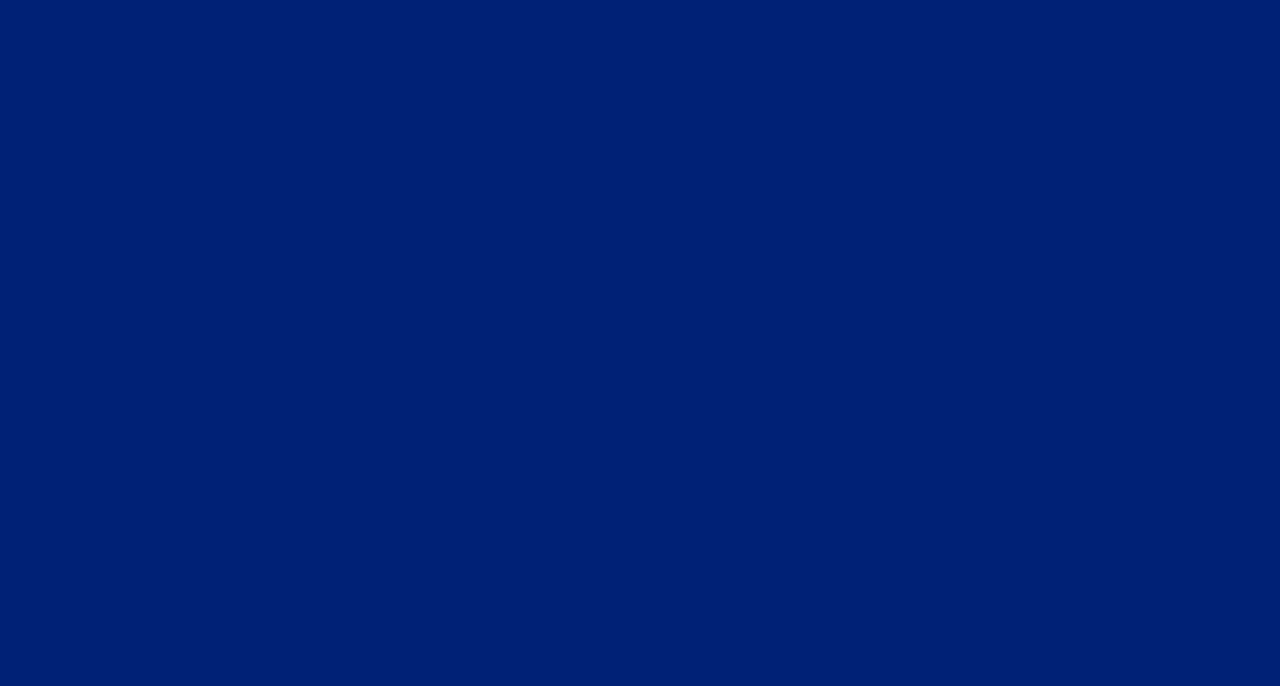
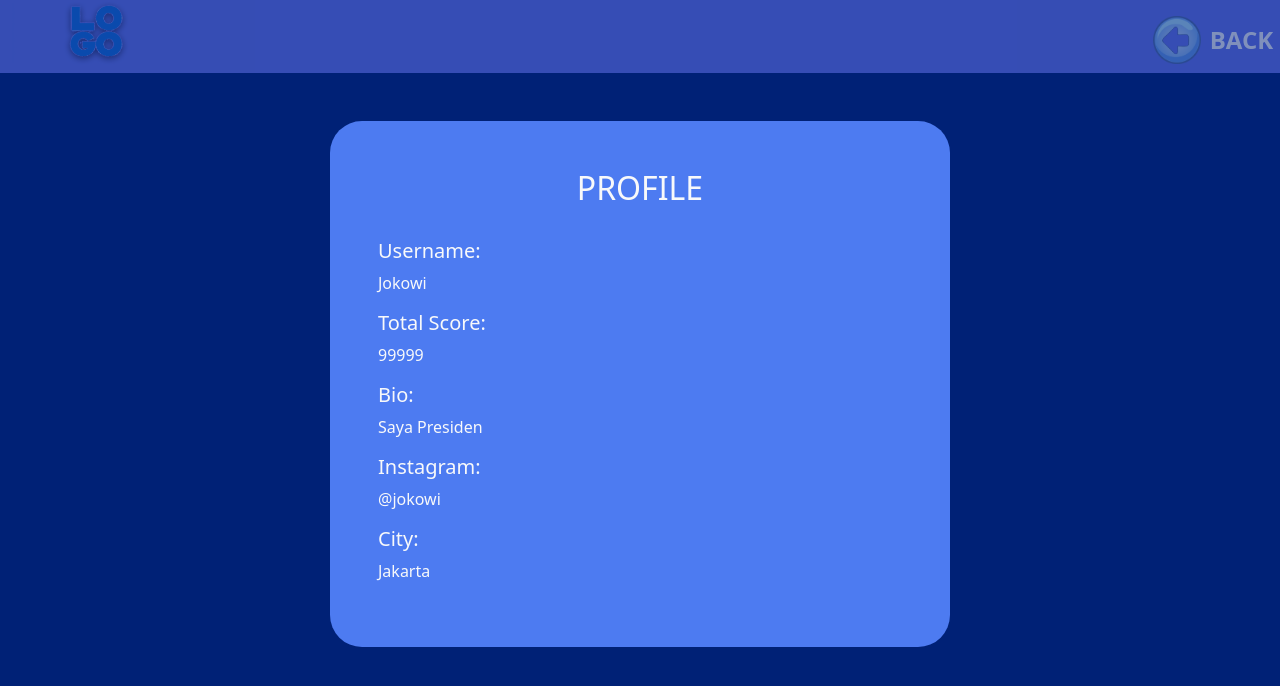
Before and after one commit to ardika24/web-games-ch9, a React (Create React App) app in the folder client/: page /user-profile in a window 1280 px wide. Before the commit this address had no page. Shown: the top 686 px of the page. Built offline with nearby package versions, Linux system fonts and the light colour scheme.

Commit message:
add user profile page

```diff
--- a/client/src/App.jsx
+++ b/client/src/App.jsx
@@ -5,6 +5,7 @@ import MyProfile from "./pages/MyProfile";
 import Register from "./pages/Register";
 import EditProfile from "./pages/EditProfile";
 import HomePage from "./pages/HomePage";
+import UserProfile from "./pages/UserProfile";
 
 function App() {
   return (
@@ -17,6 +18,7 @@ function App() {
           <Route path="/my-profile" element={<MyProfile />} />
           <Route path="/edit-profile" element={<EditProfile />} />
           <Route path="/home" element={<HomePage />} />
+          <Route path="/user-profile" element={<UserProfile />} />
         </Routes>
       </div>
     </BrowserRouter>
--- /dev/null
+++ b/client/src/pages/UserProfile.jsx
@@ -0,0 +1,61 @@
+import style from "../pages/UserProfile.module.css";
+
+export default function UserProfile () {
+    function back() {
+    window.history.back();
+    }
+    return (
+        <div>
+        <div className={style.header}>
+            <div className="container-fluid">
+            <div className="row">
+                <div className="col-8">
+                    <img
+                        style={{ width: "11rem" }}
+                        src="/logo-social2.png"
+                        alt="logo"
+                    />
+                </div>
+                <div className="col-4">
+                    <div className={style.back}>
+                        <img
+                            src="/back-button.png"
+                            alt="back"
+                            style={{ width: "3rem" }}
+                            onClick={back}
+                        />
+                        <span>
+                        <button onClick={back}>BACK</button>
+                        </span>
+                    </div>
+                </div>
+            </div>
+            </div>
+        </div>
+
+        <div className="row pt-5 justify-content-center">
+            <div className="col-lg-6 col-sm-5 px-sm-3 d-flex flex-column justify-content-center text-light">
+                <div className={style.right}>
+                    <div className="container p-5">
+                        <h2 className="text-center">PROFILE</h2>
+                        <br />
+                        <div>
+                            <h5>Username:</h5>
+                            <p>Jokowi</p>
+                            <h5>Total Score:</h5>
+                            <p>99999</p>
+                            <h5>Bio:</h5>
+                            <p>Saya Presiden</p>
+                            <h5>Instagram:</h5>
+                            <p>@jokowi</p>
+                            <h5>City:</h5>
+                            <p>Jakarta</p>
+                        </div>
+                    </div>
+                </div>
+            </div>
+
+        </div>
+        </div>
+    );
+}
--- /dev/null
+++ b/client/src/pages/UserProfile.module.css
@@ -0,0 +1,40 @@
+.header {
+    background-color: #6c7af3;
+    opacity: 50%;
+}
+
+.back {
+    position: absolute;
+    z-index: 2;
+    font-weight: 700;
+    display: flex;
+    margin-left: 18em;
+    margin-top: 1em;
+}
+
+.back span {
+    margin: auto;
+    margin-left: 0.1em;
+    font-size: 1.5em;
+}
+
+.back span button {
+    background-color: transparent;
+    border: none;
+    font-weight: bold;
+    color: #ffffff;
+    transition: 300ms;
+}
+
+.back span button:hover {
+    color: #000000;
+}
+
+.back img {
+    cursor: pointer;
+}
+
+.right {
+    background-color: #4d7bf1;
+    border-radius: 2rem;
+}
```
